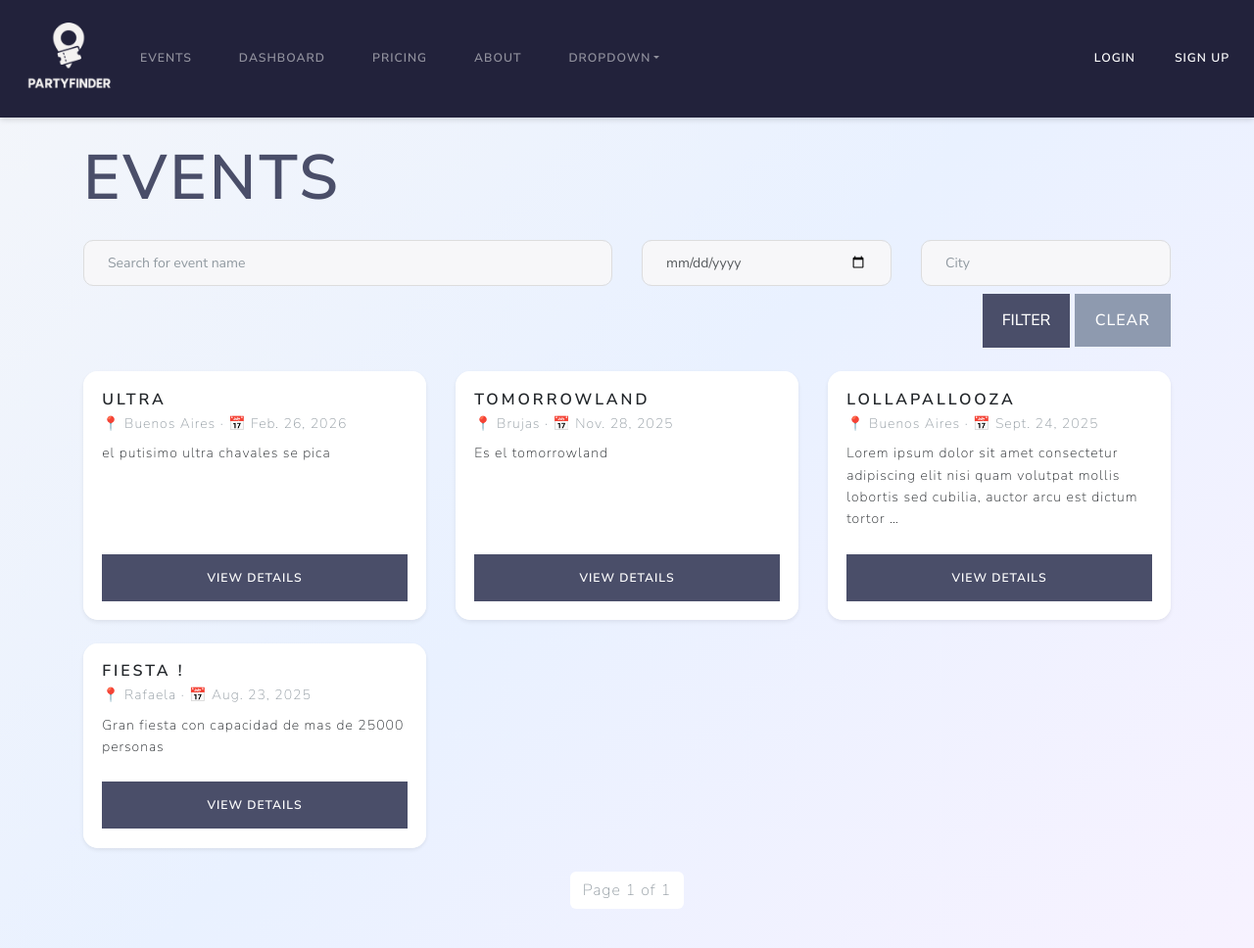
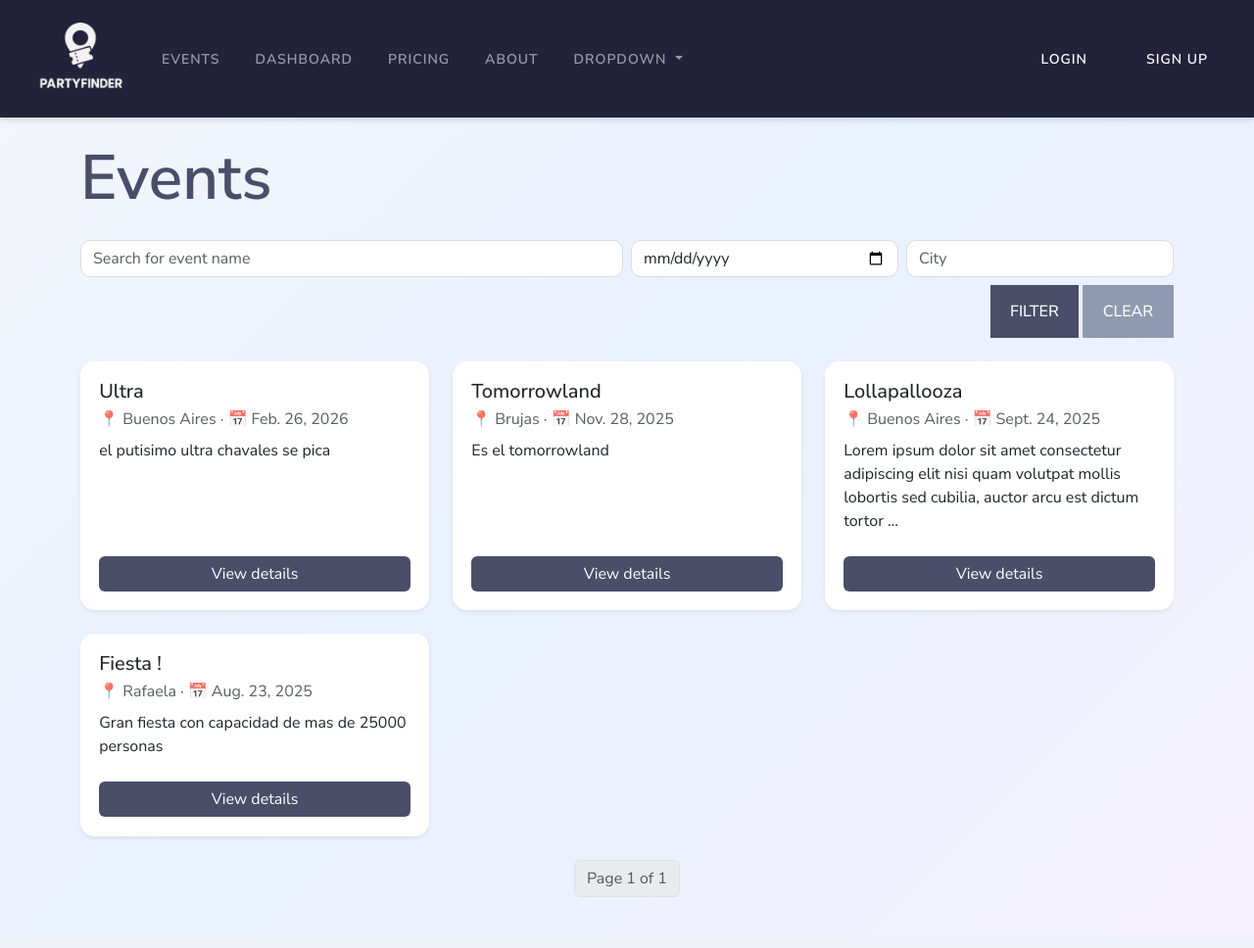
Before and after one commit to MateoLerda/Ingenieria_Web_Grupo2, a Django app: page /events/ in a window 1280 px wide. Shown: the whole page at 98% size. After the commit the page ends 916 px from the top, so only its background shows below. Run offline with Django 5.2, Linux system fonts and the light colour scheme; data comes from the database, SQL or seed files in the repository; both versions use the stored data as it was after the commit; some libraries are stand-ins or nearby versions.

Commit message:
removed bootswatch

```diff
--- a/mainapp/static/mainapp/css/base.css
+++ b/mainapp/static/mainapp/css/base.css
@@ -1,25 +1,24 @@
-:root {
-  --pf-primary: #7c3aed;   /* violeta intenso */
-  --pf-secondary: #06b6d4; /* turquesa */
-  --pf-accent: #f59e0b;    /* naranja */
-  --pf-bg: #f4f6fa;
-  --pf-dark: #1e1e2f;
-}
-
 body {
   font-family: "Nunito Sans", sans-serif;
   background: linear-gradient(135deg, #f4f6fa 0%, #e9f1ff 50%, #f7f2ff 100%);
-  color: var(--pf-dark);
-  line-height: 1.6;
   transition: background 0.3s ease;
   min-height: 100vh;
 }
 
-.navbar {
+.navbar{
   box-shadow: 0 2px 6px rgba(0,0,0,0.15);
   transition: all 0.3s ease;
   background-color: #22223B;
   padding: 5px;
+}
+
+.nav-link-theme{
+  text-transform: uppercase;
+  line-height: 21px;
+  font-weight: 600;
+  font-size: 14px;
+  letter-spacing: 1px;
+  margin: 5px 10px;
 }
 
 .navbar-brand {
@@ -32,10 +31,12 @@
   background-color: #22223B;
   padding: 20px;
   transition: .7s ease;
+  text-decoration: none;
 }
 
 .nav-buttons:hover {
   background-color: #f2e9e4e5;
+  color: #22223B;
   transform: translateY(-2px);
   text-decoration: none;
 }
--- a/mainapp/static/mainapp/css/events.css
+++ b/mainapp/static/mainapp/css/events.css
@@ -25,6 +25,7 @@
   font-size: 16px;
   transition: .3s ease;
   border: solid 1px #8e9aaf;
+  text-decoration: none;
 }
 
 .clear-button:hover {
@@ -87,6 +88,5 @@
 }
 
 form .form-control:focus {
-  border-color: var(--pf-primary);
   box-shadow: 0 0 0 3px rgba(124,58,237,0.2);
 }
--- a/mainapp/templates/base.html
+++ b/mainapp/templates/base.html
@@ -10,53 +10,54 @@
   <link href="https://fonts.googleapis.com/css2?family=Nunito+Sans:ital,opsz,wght@0,6..12,200..1000;1,6..12,200..1000&display=swap" rel="stylesheet">
   <link rel="stylesheet" href="https://cdn.jsdelivr.net/npm/bootstrap@5.3.3/dist/css/bootstrap.min.css">
   <link rel="icon" type="image/x-icon" href="{% static 'mainapp/img/favicon.ico' %}">
-  <link rel="stylesheet" href="{% static 'mainapp/css/bootstrap.min.css' %}">
   <link rel="stylesheet" href="{% static 'mainapp/css/base.css' %}">
   {% block styles %}{% endblock %}
 </head>
 <body>
   <nav class="navbar navbar-expand-lg navbar-dark">
+      <div class="container-fluid">
         <a class="navbar-brand" href="{% url 'events' %}">
           <img class="app-logo" src="{% static 'mainapp/img/partyfinder_logo.jpg' %}" alt="PartyFinder app logo">
         </a>
-    <button class="navbar-toggler" type="button" data-toggle="collapse" data-target="#navbarColor01" aria-controls="navbarColor01" aria-expanded="false" aria-label="Toggle navigation">
+        <button class="navbar-toggler" type="button" data-bs-toggle="collapse" data-bs-target="#navbarContent" aria-controls="navbarContent" aria-expanded="false" aria-label="Toggle navigation">
           <span class="navbar-toggler-icon"></span>
         </button>
-    <div class="collapse navbar-collapse" id="navbarColor01">
+        <div class="collapse navbar-collapse" id="navbarContent">
           <ul class="navbar-nav mr-auto">
             <li class="nav-item">
-          <a class="nav-link" href="{% url 'events' %}">Events
-            <span class="sr-only">(current)</span>
+              <a class="nav-link nav-link-theme" href="{% url 'events' %}">EVENTS
               </a>
             </li>
             <li class="nav-item">
-          <a class="nav-link" href="{% url 'dashboard' %}">Dashboard</a>
+              <a class="nav-link nav-link-theme" href="{% url 'dashboard' %}">Dashboard</a>
             </li>
             <li class="nav-item">
-          <a class="nav-link" href="#">Pricing</a>
+              <a class="nav-link nav-link-theme" href="#">Pricing</a>
             </li>
             <li class="nav-item">
-          <a class="nav-link" href="#">About</a>
+              <a class="nav-link nav-link-theme" href="#">About</a>
             </li>
             <li class="nav-item dropdown">
-          <a class="nav-link dropdown-toggle" data-toggle="dropdown" href="#" role="button" aria-haspopup="true" aria-expanded="false">Dropdown</a>
-          <div class="dropdown-menu">
-            <a class="dropdown-item" href="#">Action</a>
-            <a class="dropdown-item" href="#">Another action</a>
-            <a class="dropdown-item" href="#">Something else here</a>
-            <div class="dropdown-divider"></div>
-            <a class="dropdown-item" href="#">Separated link</a>
-          </div>
+              <a class="nav-link dropdown-toggle nav-link-theme" href="#" role="button" data-bs-toggle="dropdown" aria-expanded="false">
+                Dropdown
+              </a>
+              <ul class="dropdown-menu">
+                <li><a class="dropdown-item" href="#">Action</a></li>
+                <li><a class="dropdown-item" href="#">Another action</a></li>
+                <li><hr class="dropdown-divider"></li>
+                <li><a class="dropdown-item" href="#">Something else here</a></li>
+              </ul>
             </li>
           </ul>
         </div>
           {% if user.is_authenticated %}
-      {% if user.is_staff %}<a class="nav-buttons" href="/admin/">Admin</a>{% endif %}
-        <a class="nav-buttons" href="{% url 'logout' %}">Logout</a>
+          {% if user.is_staff %}<a class="nav-buttons nav-link-theme" href="/admin/">Admin</a>{% endif %}
+            <a class="nav-buttons nav-link-theme" href="{% url 'logout' %}">Logout</a>
           {% else %}
-        <a class="nav-buttons" href="{% url 'login' %}">Login</a>
-        <a class="nav-buttons" href="{% url 'signup' %}">Sign Up</a>
+            <a class="nav-buttons nav-link-theme" href="{% url 'login' %}">Login</a>
+            <a class="nav-buttons nav-link-theme" href="{% url 'signup' %}">Sign Up</a>
           {% endif %}
+      </div>
   </nav>
   <main class="py-4">
     <div class="container">
```
Also changed, not shown: db.sqlite3, mainapp/views.py (line endings or trailing spaces). Lines whose indentation alone changed are shown as unchanged.
